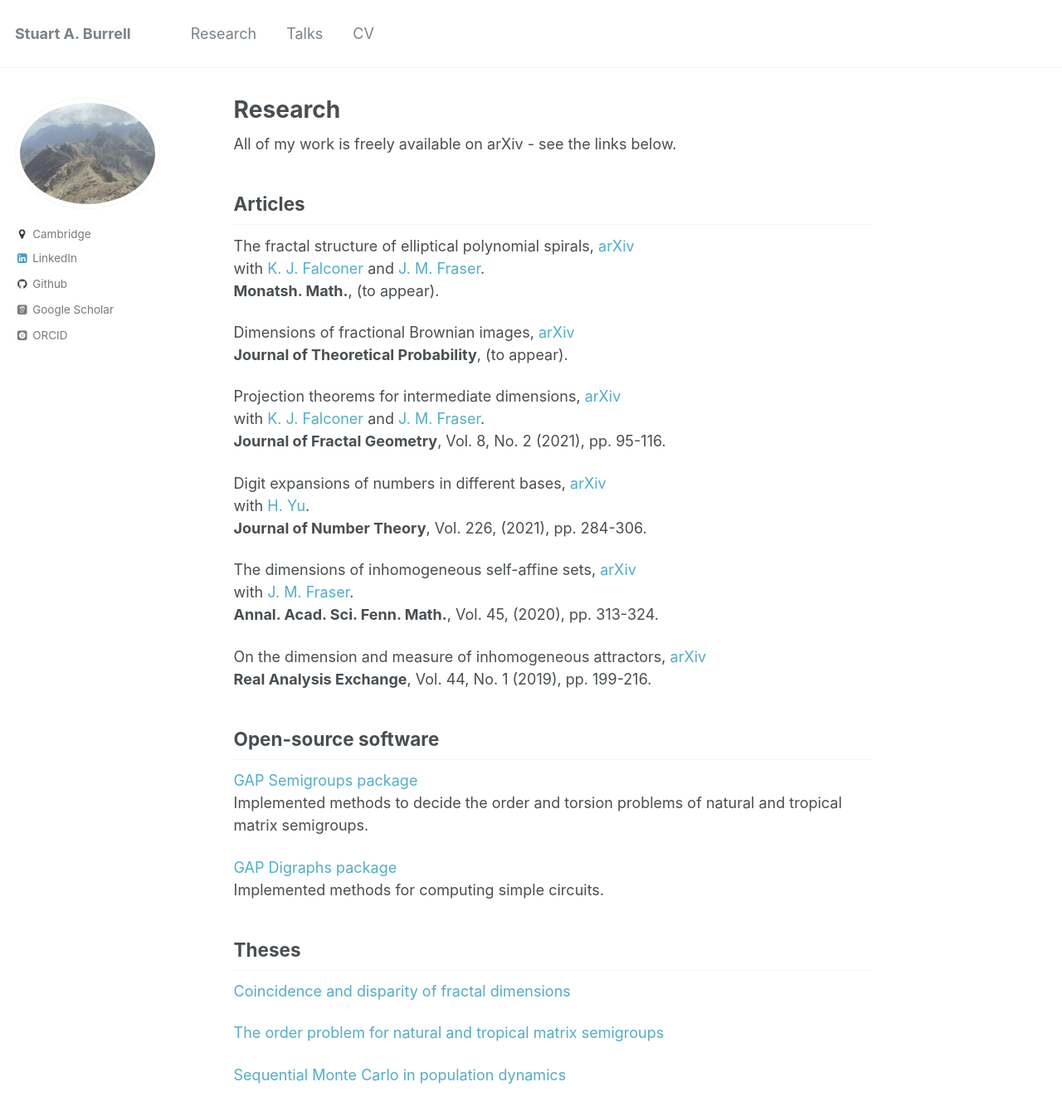
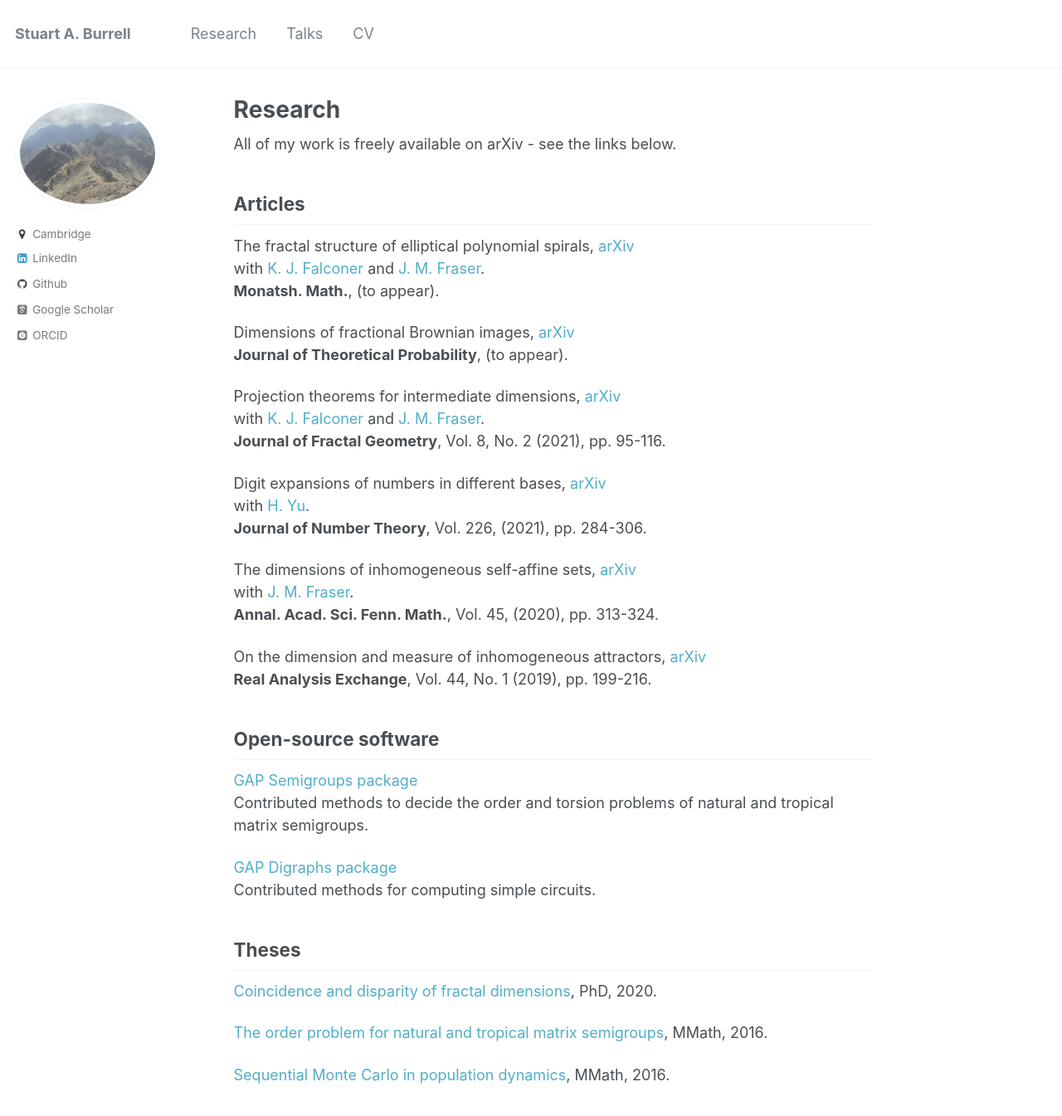
Before and after one commit to stuartburrell/stuartburrell.github.io, a Jekyll site: the page built from _pages/publications.md, in a window 1280 px wide and 1359 px high. Shown: the top 1345 px of the window at 83% size. Built offline with Jekyll 4.4.1, drawn with Linux system fonts in a browser that asks for light colours; some web fonts are replaced.

Commit message:
Update pubs

```diff
--- a/_pages/publications.md
+++ b/_pages/publications.md
@@ -33,15 +33,15 @@ On the dimension and measure of inhomogeneous attractors, [arXiv](https://arxiv.
 ## Open-source software
 
 [GAP Semigroups package](http://www.gap-system.org/Packages/semigroups.html)
-Implemented methods to decide the order and torsion problems of natural and tropical matrix semigroups.
+Contributed methods to decide the order and torsion problems of natural and tropical matrix semigroups.
 
 [GAP Digraphs package](http://www.gap-system.org/Packages/digraphs.html)
-Implemented methods for computing simple circuits.
+Contributed methods for computing simple circuits.
 
 ## Theses
 
-[Coincidence and disparity of fractal dimensions](https://stuartburrell.github.io/files/phdthesis.pdf)
+[Coincidence and disparity of fractal dimensions](https://stuartburrell.github.io/files/phdthesis.pdf), PhD, 2020.
 
-[The order problem for natural and tropical matrix semigroups](https://stuartburrell.github.io/files/gapthesis.pdf)
+[The order problem for natural and tropical matrix semigroups](https://stuartburrell.github.io/files/gapthesis.pdf), MMath, 2016.
 
-[Sequential Monte Carlo in population dynamics](https://stuartburrell.github.io/files/smcthesis.pdf)
+[Sequential Monte Carlo in population dynamics](https://stuartburrell.github.io/files/smcthesis.pdf), MMath, 2016.
```
